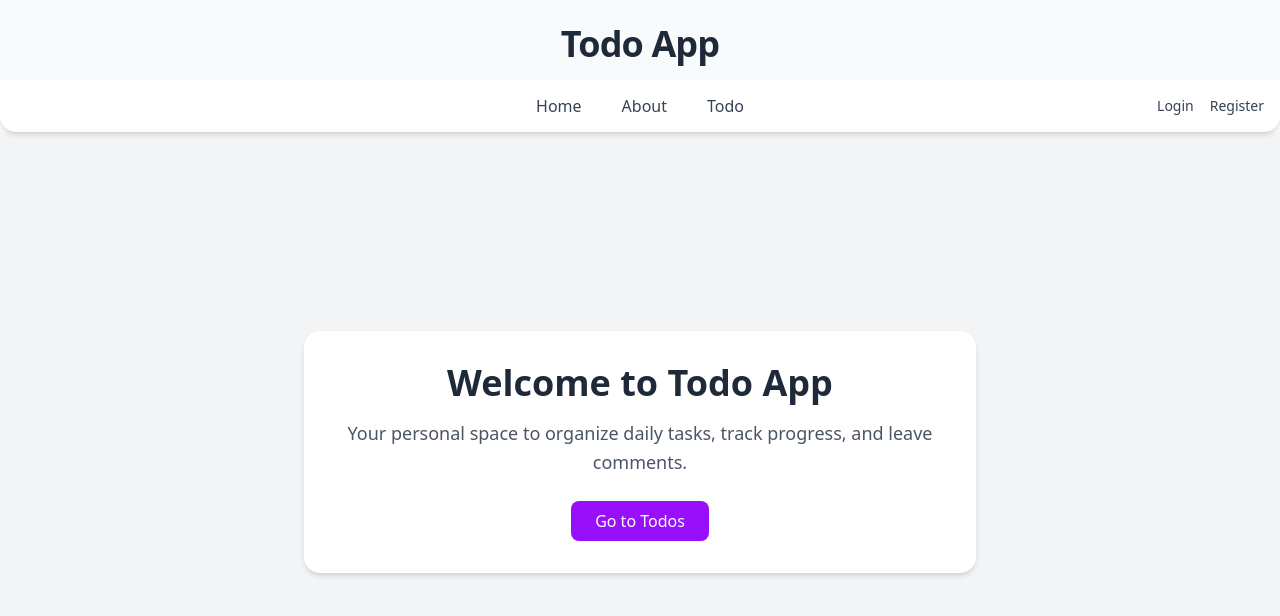
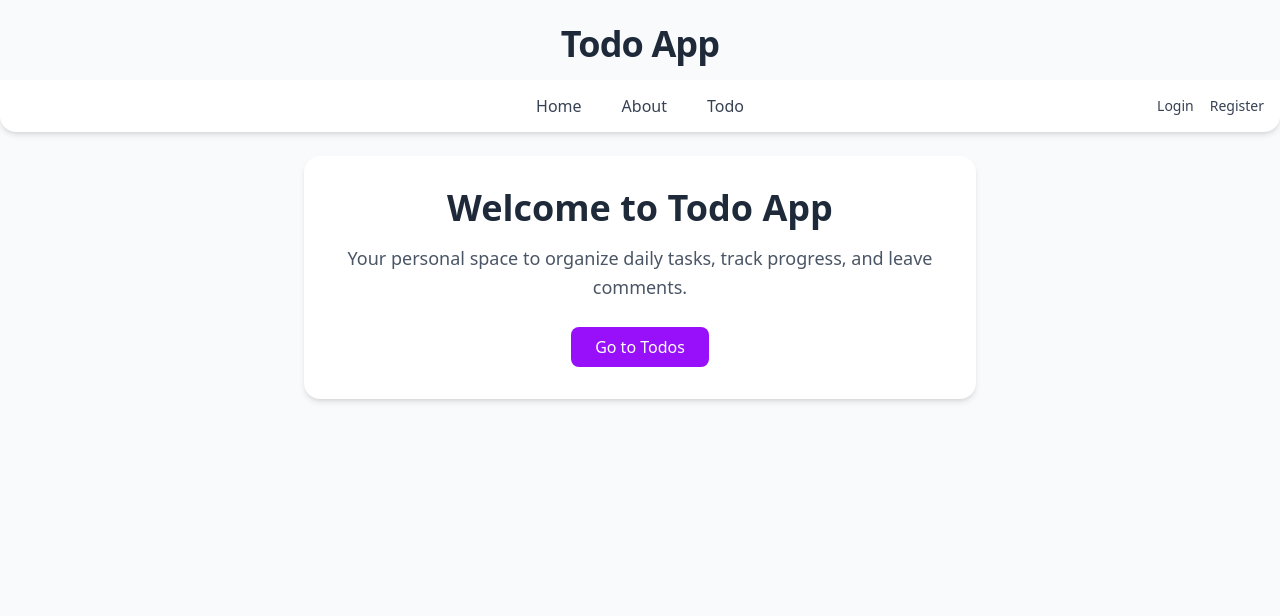
Before and after one commit to irinamatsiyaka/task3, a React app: page / in a window 1280 px wide. Shown: the top 616 px of the page. Built offline with nearby package versions, Linux system fonts and the light colour scheme; no server answers; the HTML template or start-up script is replaced by a standard one.

Commit message:
fix error

```diff
--- a/src/routes/index.tsx
+++ b/src/routes/index.tsx
@@ -6,7 +6,7 @@ export const Route = createFileRoute("/")({
 
 function HomePage(): React.JSX.Element {
    return (
-      <section className="flex items-center justify-center min-h-[80vh] bg-gray-100">
+      <section className="flex items-center justify-center mt-6">
          <div className="text-center max-w-2xl p-8 bg-white rounded-2xl shadow-md">
             <h1 className="text-4xl font-bold text-gray-800 mb-4">
                Welcome to Todo App
```
